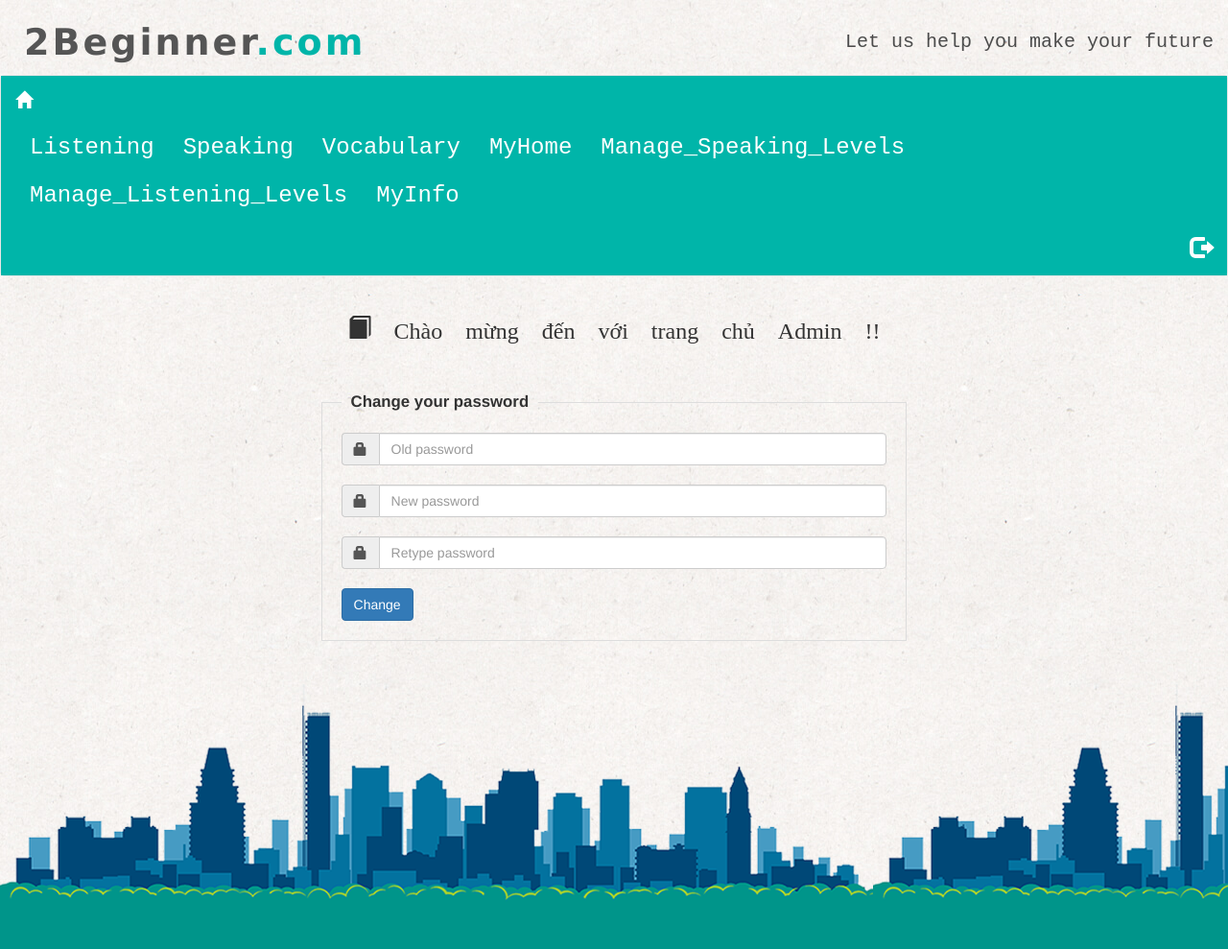
After one commit to minhthuy30197/Project-2Beginner, a PHP site: page /tienganh/Admin.php in a window 1280 px wide. The commit adds this page. Shown: the whole page at 96% size. Run offline with PHP 8.4, Linux system fonts and the light colour scheme; the visitor is signed in with stand-in values (Sample User, id 1).

Commit message:
Page home of Admin

```diff
--- /dev/null
+++ b/Admin.php
@@ -0,0 +1,104 @@
+<!DOCTYPE html>
+<html lang="en">
+<head>
+    <meta charset="UTF-8">
+    <title>2Beginner</title>
+    <link href="Image/hi.png" rel="icon" type="image/ico">
+    <meta name="viewport" content="width=device-width, initial-scale=1">
+    <link rel="stylesheet" href="css/bootstrap.min.css">
+    <script src="js/jquery.js"></script>
+    <script src="js/bootstrap.min.js"></script>
+    <script src="js/md5.js"></script>
+    <link rel="stylesheet" href="css/style.css">
+    <style>
+        fieldset.scheduler-border {
+            border: 1px groove #ddd !important;
+            padding: 0 1.4em 1.4em 1.4em !important;
+            margin: 0 0 1.5em 0 !important;
+            -webkit-box-shadow:  0px 0px 0px 0px #000;
+            box-shadow:  0px 0px 0px 0px #000;
+        }
+
+        legend.scheduler-border {
+            font-size: 1.2em !important;
+            font-weight: bold !important;
+            text-align: left !important;
+            width:auto;
+            padding:0 10px;
+            border-bottom:none;
+        }
+    </style>
+</head>
+<body>
+<?php include "head.php" ?>
+<div class="container-fluid main-container">
+    <div class="row">
+        <div class="col-sm-6 col-sm-push-3">
+            <h3 align="center"><span class="glyphicon glyphicon-book"> Chào mừng đến với trang chủ Admin !!</span></h3>
+            <br/>
+            <br/>
+            <fieldset class="scheduler-border">
+                <legend class="scheduler-border">Change your password</legend>
+                <div class="control-group">
+                    <div class="input-group">
+                        <span class="input-group-addon"><i class="glyphicon glyphicon-lock"></i></span>
+                        <input id="oldpass" type="password" class="form-control" placeholder="Old password">
+                    </div>
+                    <br>
+                    <div class="input-group">
+                        <span class="input-group-addon"><i class="glyphicon glyphicon-lock"></i></span>
+                        <input id="newpass" type="password" class="form-control" placeholder="New password">
+                    </div>
+                    <br>
+                    <div class="input-group">
+                        <span class="input-group-addon"><i class="glyphicon glyphicon-lock"></i></span>
+                        <input id="retype" type="password" class="form-control" placeholder="Retype password">
+                    </div>
+                    <br>
+                    <button class="btn btn-primary" onclick="changepwd()">Change</button>
+                </div>
+            </fieldset>
+        </div>
+    </div>
+    <div class="row">
+        <?php include "footer.php"; ?>
+    </div>
+</div>
+</body>
+</html>
+
+<script>
+    function changepwd() {
+        var retype = $('#retype').val();
+        var oldpass = $('#oldpass').val();
+        var newpass = $('#newpass').val();
+        if (retype == "" || oldpass == "" || newpass == "") alert("Don't let inputs empty!");
+        else {
+            if (retype != newpass) alert("Retype password is wrong!");
+            else {
+                if (newpass == oldpass) alert("New password is the same as old password. Please change!");
+                else savechange(newpass, oldpass);
+            }
+        }
+    }
+
+    function savechange(newpass, oldpass) {
+        $.ajax({
+            url: 'changepwd.php',
+            dataType: "json",
+            data: {"old": CryptoJS.MD5(oldpass).toString(), "new": CryptoJS.MD5(newpass).toString()},
+            type: 'post',
+            success: function (output) {
+                if (output == "success") {
+                    alert("Successfully!\nYou changed your password!");
+                    $('#retype').val('');
+                    $('#oldpass').val('');
+                    $('#newpass').val('');
+                }
+                else {
+                    alert(output);
+                }
+            }
+        });
+    }
+</script>
--- a/head.php
+++ b/head.php
@@ -1,6 +1,6 @@
 <?php
 session_start();
-if (!isset($_SESSION["MaNH"])) {
+if (!isset($_SESSION["Username"])) {
     header("Location: index.php");
     exit();
 }
@@ -89,10 +89,18 @@ if (!isset($_SESSION["MaNH"])) {
     </div>
     <div class="collapse navbar-collapse navbar-default" id="myNavbar">
         <ul class="nav navbar-nav navbar-left">
-            <li><a href="#">Listening</a></li>
-            <li><a href="start_speaking.php">Speaking</a></li>
-            <li><a href="mywords.php">Vocabulary</a></li>
-            <li><a href="home.php">MyHome</a></li>
+            <?php
+                if (isset($_SESSION["MaNH"]))
+                    echo '<li><a href="#">Listening</a></li>
+                    <li><a href="start_speaking.php">Speaking</a></li>
+                    <li><a href="mywords.php">Vocabulary</a></li>
+                    <li><a href="home.php">MyHome</a></li>';
+                if (isset($_SESSION["Admin"]))
+                    echo '<li><a href="#">Manage_Speaking_Levels</a></li>
+                    <li><a href="#">Manage_Listening_Levels</a></li>
+                    <li><a href="Admin.php">MyInfo</a></li>';
+            ?>
+
         </ul>
         <ul class="nav navbar-nav navbar-right">
             <li><a href="logout.php"><span class="glyphicon glyphicon-log-out" title="Log out"></span></a></li>
--- a/js/custom.js
+++ b/js/custom.js
@@ -114,7 +114,9 @@ function log_in() {
                 type: 'post',
                 success: function (output) {
                     if (output.msg == "success") {
-                        if (output.quyen == 1) console.log("admin");
+                        if (output.quyen == 1) {
+                            window.location = "Admin.php";
+                        }
                         else if (output.quyen == 2) {
                             window.location = "home.php";
                         }
@@ -141,7 +143,7 @@ function clickbegin() {
             else {
                 if (output == "nh") window.location = "home.php";
                 else {
-                    if (output == "admim") console.log("admin");
+                    if (output == "admin") window.location = "Admin.php";
                 }
             }
         }
```
Also changed, not shown: changepwd.php (+5 -6 lines), login.php (+13 -4 lines), logout.php (+11 -5 lines).
